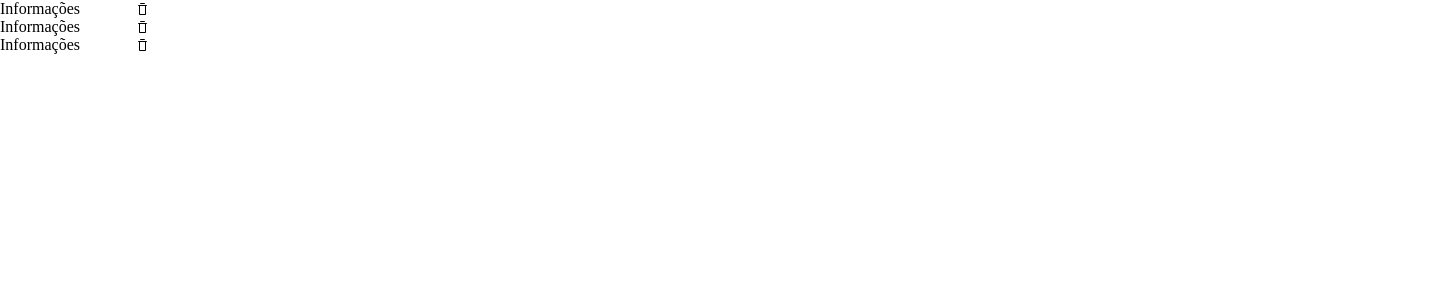
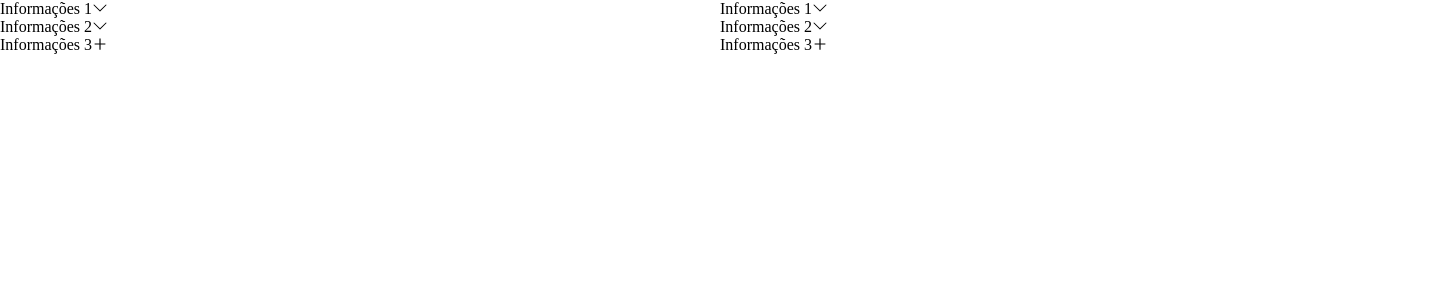
Before and after one commit to VitorDiniz100/react-components, a React (Vite) app: page / in a window 1280 px wide. Shown: the top 300 px of the page, 1440 px wide, since content can reach past the window. Built offline with nearby package versions, Linux system fonts and the light colour scheme.

Commit message:
funções de slide

```diff
--- a/src/App.css
+++ b/src/App.css
@@ -5,7 +5,7 @@
 }
 
 .App {
-    width: 150px;
+    width: 1440px;
 }
 
 img {
--- a/src/assets/Trash.tsx
+++ /dev/null
@@ -1,20 +0,0 @@
-const Trash = () => {
-  return (
-    <svg
-      width="15"
-      height="15"
-      viewBox="0 0 15 15"
-      fill="none"
-      xmlns="http://www.w3.org/2000/svg"
-    >
-      <path
-        d="M5.5 1C5.22386 1 5 1.22386 5 1.5C5 1.77614 5.22386 2 5.5 2H9.5C9.77614 2 10 1.77614 10 1.5C10 1.22386 9.77614 1 9.5 1H5.5ZM3 3.5C3 3.22386 3.22386 3 3.5 3H5H10H11.5C11.7761 3 12 3.22386 12 3.5C12 3.77614 11.7761 4 11.5 4H11V12C11 12.5523 10.5523 13 10 13H5C4.44772 13 4 12.5523 4 12V4L3.5 4C3.22386 4 3 3.77614 3 3.5ZM5 4H10V12H5V4Z"
-        fill="currentColor"
-        fillRule="evenodd"
-        clipRule="evenodd"
-      ></path>
-    </svg>
-  )
-}
-
-export default Trash
--- a/src/components/Accordion/index.tsx
+++ b/src/components/Accordion/index.tsx
@@ -3,6 +3,7 @@ import {
   PropsWithChildren,
   useContext,
   useEffect,
+  useRef,
   useState,
 } from 'react'
 import { AccordionContextProps, RootProps, ItemProps } from './interfaces'
@@ -33,12 +34,22 @@ export function Root({
   )
 }
 
-export function Item({ title, icon, children }: PropsWithChildren<ItemProps>) {
-  const [accordionIsOpen, setAccordionIsOpen] = useState<boolean>(false)
+export function Item({
+  name,
+  icon,
+  slide = { duration: 400 },
+  children,
+}: PropsWithChildren<ItemProps>) {
+  const [firstRender, setFirstRender] = useState<boolean>(false)
+  const [accordionIsOpen, setAccordionIsOpen] = useState<boolean>(true)
+  const [accordionContentHeight, setAccordionContentHeight] =
+    useState<number>(0)
   const [accordionId, setAccordionId] = useState<string>('')
 
   const { activeAccordion, type, addActiveAccordion } =
     useContext(AccordionContext)
+
+  const contentRef = useRef<HTMLDivElement>(null)
 
   const id = uuid()
 
@@ -49,6 +60,14 @@ export function Item({ title, icon, children }: PropsWithChildren<ItemProps>) {
 
     setAccordionIsOpen(!accordionIsOpen)
   }
+
+  useEffect(() => {
+    if (!firstRender && contentRef.current) {
+      setFirstRender(true)
+      setAccordionIsOpen(false)
+      setAccordionContentHeight(contentRef.current?.clientHeight)
+    }
+  }, [firstRender])
 
   useEffect(() => {
     if (!accordionId.length && type === 'single') {
@@ -64,25 +83,32 @@ export function Item({ title, icon, children }: PropsWithChildren<ItemProps>) {
     <S.AccordionItem
       className="accordion-item"
       data-state={accordionIsOpen ? 'open' : 'close'}
-      isOpen={accordionIsOpen}
     >
-      <S.AccordionHeader className="accordion-header" isOpen={accordionIsOpen}>
+      <S.AccordionHeader className="accordion-header">
         <S.AccordionTrigger
           className={
             accordionIsOpen ? 'accordion-trigger active' : 'accordion-trigger'
           }
+          firstRender={firstRender}
+          isOpen={accordionIsOpen}
+          icon={icon}
           onClick={handleToggleContent}
-          isOpen={accordionIsOpen}
         >
-          <span>{title}</span>
-          {icon && icon.element}
+          <span>{name}</span>
+          {icon && icon.activeElement && accordionIsOpen
+            ? icon.activeElement
+            : icon?.element}
         </S.AccordionTrigger>
       </S.AccordionHeader>
       <S.AccordionContent
         className={
           accordionIsOpen ? 'accordion-content visible' : 'accordion-content'
         }
+        ref={contentRef}
+        firstRender={firstRender}
         isOpen={accordionIsOpen}
+        contentHeight={accordionContentHeight}
+        slide={{ duration: slide.duration }}
       >
         {children}
       </S.AccordionContent>
--- a/src/components/Accordion/styles.ts
+++ b/src/components/Accordion/styles.ts
@@ -1,38 +1,57 @@
 import styled, { css } from 'styled-components'
-import { AccordionStyledProps } from './interfaces'
+import {
+  AccordionContentStyledProps,
+  AccordionTriggerStyledProps,
+} from './interfaces'
 
 export const AccordionRoot = styled.div`
   display: flex;
   flex-direction: column;
 `
 
-export const AccordionItem = styled.div<AccordionStyledProps>`
+export const AccordionItem = styled.div`
   display: flex;
   flex-direction: column;
 `
 
-export const AccordionHeader = styled.div<AccordionStyledProps>`
-  display: block;
+export const AccordionHeader = styled.div`
+  display: flex;
+  flex-direction: column;
 `
 
-export const AccordionTrigger = styled.div<AccordionStyledProps>`
+export const AccordionTrigger = styled.div<AccordionTriggerStyledProps>`
   display: flex;
-  justify-content: space-between;
-  align-items: center;
+  flex-direction: row;
   cursor: pointer;
+
+  svg {
+    transition: transform 0.2s;
+
+    ${(props) =>
+      props.isOpen && props.icon?.rotateElement
+        ? css`
+            transform: rotate(-180deg);
+          `
+        : ''}
+  }
 `
 
-export const AccordionContent = styled.div<AccordionStyledProps>`
-  ${(props) =>
-    props.isOpen
-      ? css`
-          height: auto;
-          opacity: 1;
-          pointer-events: auto;
-        `
-      : css`
-          height: 0;
-          opacity: 0;
-          pointer-events: none;
-        `}
+export const AccordionContent = styled.div<AccordionContentStyledProps>`
+  height: 0;
+  overflow: hidden;
+  transition: height ${(props) => props.slide.duration}ms;
+
+  ${(props) => {
+    if (!props.firstRender) {
+      return css`
+        height: auto;
+      `
+    }
+
+    if (props.isOpen) {
+      return css`
+        height: ${props.contentHeight}px;
+      `
+    }
+  }}
 `
--- a/src/pages/Home/index.tsx
+++ b/src/pages/Home/index.tsx
@@ -1,19 +1,134 @@
 import * as Accordion from '../../components/Accordion'
-import Trash from '../../assets/Trash'
+import { AiOutlineMinus, AiOutlinePlus } from 'react-icons/ai'
+import { BsChevronDown } from 'react-icons/bs'
+
+import './styles.css'
 
 export function Home() {
   return (
-    <main>
-      {' '}
+    <main className="home">
+      <Accordion.Root>
+        <Accordion.Item
+          name="Informações 1"
+          icon={{ element: <BsChevronDown /> }}
+          slide={{ duration: 1000 }}
+        >
+          <div>
+            <p>
+              Lorem ipsum dolor sit amet, consectetur adipisicing elit. Soluta
+              animi, quos voluptatibus id nesciunt eum, molestiae corporis harum
+              quae eius qui facere! Quae assumenda hic a totam ipsam. Ut, quam?
+            </p>
+          </div>
+        </Accordion.Item>
+        <Accordion.Item
+          name="Informações 2"
+          icon={{ element: <BsChevronDown />, rotateElement: true }}
+        >
+          <div>
+            <p>
+              Lorem idivsum dolor, sit amet consectetur adipisicing elit. Nemo
+              incidunt a dolor architecto distinctio nobis cumque repudiandae
+              magni porro, doloremque velit! Quaerat quibusdam doloremque at,
+              unde adipisci pariatur veniam quod!
+            </p>
+            <p>
+              Lorem idivsum dolor, sit amet consectetur adipisicing elit. Nemo
+              incidunt a dolor architecto distinctio nobis cumque repudiandae
+              magni porro, doloremque velit! Quaerat quibusdam doloremque at,
+              unde adipisci pariatur veniam quod!
+            </p>
+          </div>
+        </Accordion.Item>
+        <Accordion.Item
+          name="Informações 3"
+          icon={{
+            element: <AiOutlinePlus />,
+            activeElement: <AiOutlineMinus />,
+          }}
+        >
+          <div>
+            <p>
+              Lorem idivsum dolor, sit amet consectetur adipisicing elit. Nemo
+              incidunt a dolor architecto distinctio nobis cumque repudiandae
+              magni porro, doloremque velit! Quaerat quibusdam doloremque at,
+              unde adipisci pariatur veniam quod!
+            </p>
+            <p>
+              Lorem idivsum dolor, sit amet consectetur adipisicing elit. Nemo
+              incidunt a dolor architecto distinctio nobis cumque repudiandae
+              magni porro, doloremque velit! Quaerat quibusdam doloremque at,
+              unde adipisci pariatur veniam quod!
+            </p>
+            <p>
+              Lorem idivsum dolor, sit amet consectetur adipisicing elit. Nemo
+              incidunt a dolor architecto distinctio nobis cumque repudiandae
+              magni porro, doloremque velit! Quaerat quibusdam doloremque at,
+              unde adipisci pariatur veniam quod!
+            </p>
+          </div>
+        </Accordion.Item>
+      </Accordion.Root>
       <Accordion.Root type="multiple">
-        <Accordion.Item title="Informações" icon={{ element: <Trash /> }}>
-          <p>Oi</p>
+        <Accordion.Item
+          name="Informações 1"
+          icon={{ element: <BsChevronDown /> }}
+          slide={{ duration: 1000 }}
+        >
+          <div>
+            <p>
+              Lorem ipsum dolor sit amet, consectetur adipisicing elit. Soluta
+              animi, quos voluptatibus id nesciunt eum, molestiae corporis harum
+              quae eius qui facere! Quae assumenda hic a totam ipsam. Ut, quam?
+            </p>
+          </div>
         </Accordion.Item>
-        <Accordion.Item title="Informações" icon={{ element: <Trash /> }}>
-          <p>Oi</p>
+        <Accordion.Item
+          name="Informações 2"
+          icon={{ element: <BsChevronDown />, rotateElement: true }}
+        >
+          <div>
+            <p>
+              Lorem idivsum dolor, sit amet consectetur adipisicing elit. Nemo
+              incidunt a dolor architecto distinctio nobis cumque repudiandae
+              magni porro, doloremque velit! Quaerat quibusdam doloremque at,
+              unde adipisci pariatur veniam quod!
+            </p>
+            <p>
+              Lorem idivsum dolor, sit amet consectetur adipisicing elit. Nemo
+              incidunt a dolor architecto distinctio nobis cumque repudiandae
+              magni porro, doloremque velit! Quaerat quibusdam doloremque at,
+              unde adipisci pariatur veniam quod!
+            </p>
+          </div>
         </Accordion.Item>
-        <Accordion.Item title="Informações" icon={{ element: <Trash /> }}>
-          <p>Oi</p>
+        <Accordion.Item
+          name="Informações 3"
+          icon={{
+            element: <AiOutlinePlus />,
+            activeElement: <AiOutlineMinus />,
+          }}
+        >
+          <div>
+            <p>
+              Lorem idivsum dolor, sit amet consectetur adipisicing elit. Nemo
+              incidunt a dolor architecto distinctio nobis cumque repudiandae
+              magni porro, doloremque velit! Quaerat quibusdam doloremque at,
+              unde adipisci pariatur veniam quod!
+            </p>
+            <p>
+              Lorem idivsum dolor, sit amet consectetur adipisicing elit. Nemo
+              incidunt a dolor architecto distinctio nobis cumque repudiandae
+              magni porro, doloremque velit! Quaerat quibusdam doloremque at,
+              unde adipisci pariatur veniam quod!
+            </p>
+            <p>
+              Lorem idivsum dolor, sit amet consectetur adipisicing elit. Nemo
+              incidunt a dolor architecto distinctio nobis cumque repudiandae
+              magni porro, doloremque velit! Quaerat quibusdam doloremque at,
+              unde adipisci pariatur veniam quod!
+            </p>
+          </div>
         </Accordion.Item>
       </Accordion.Root>
     </main>
--- /dev/null
+++ b/src/pages/Home/styles.css
@@ -0,0 +1,4 @@
+.home {
+    display: flex;
+    justify-content: space-between;
+}
```
Also changed, not shown: src/components/Accordion/interfaces.ts (+25 -8 lines).
